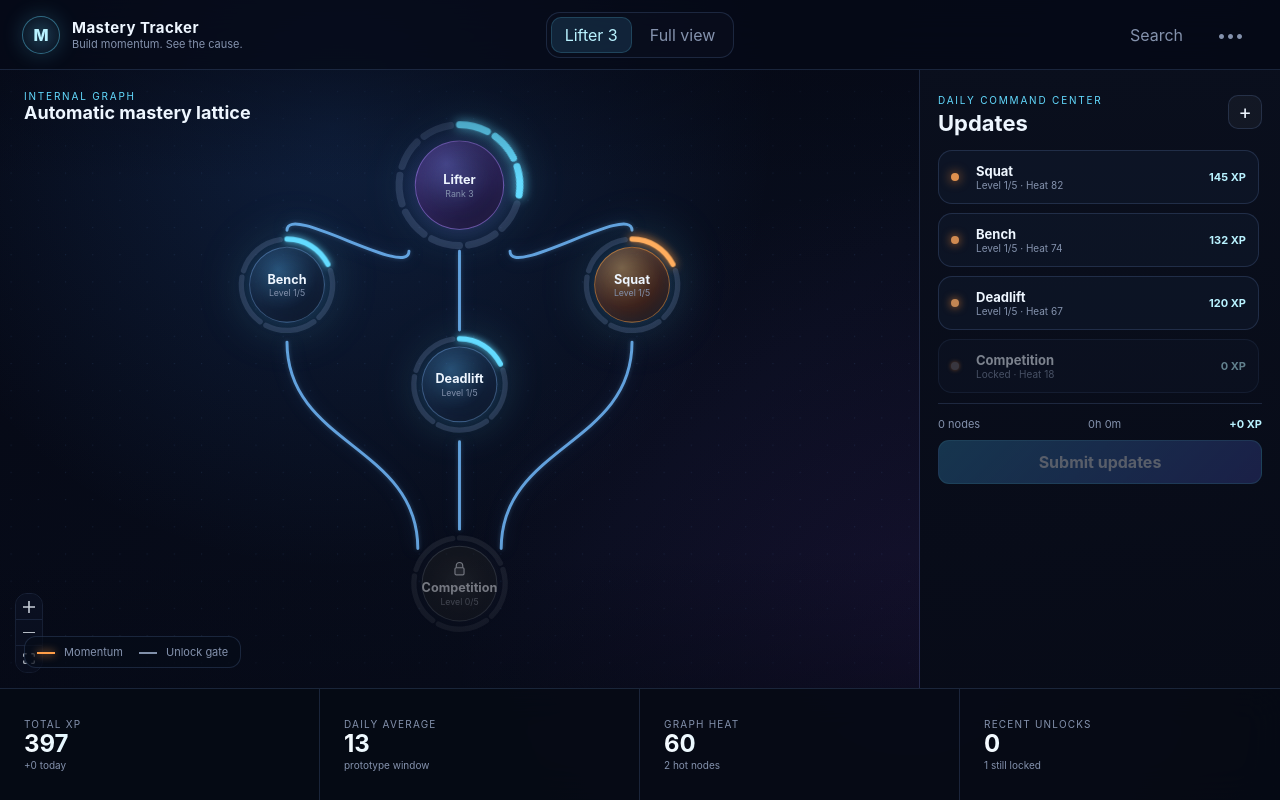
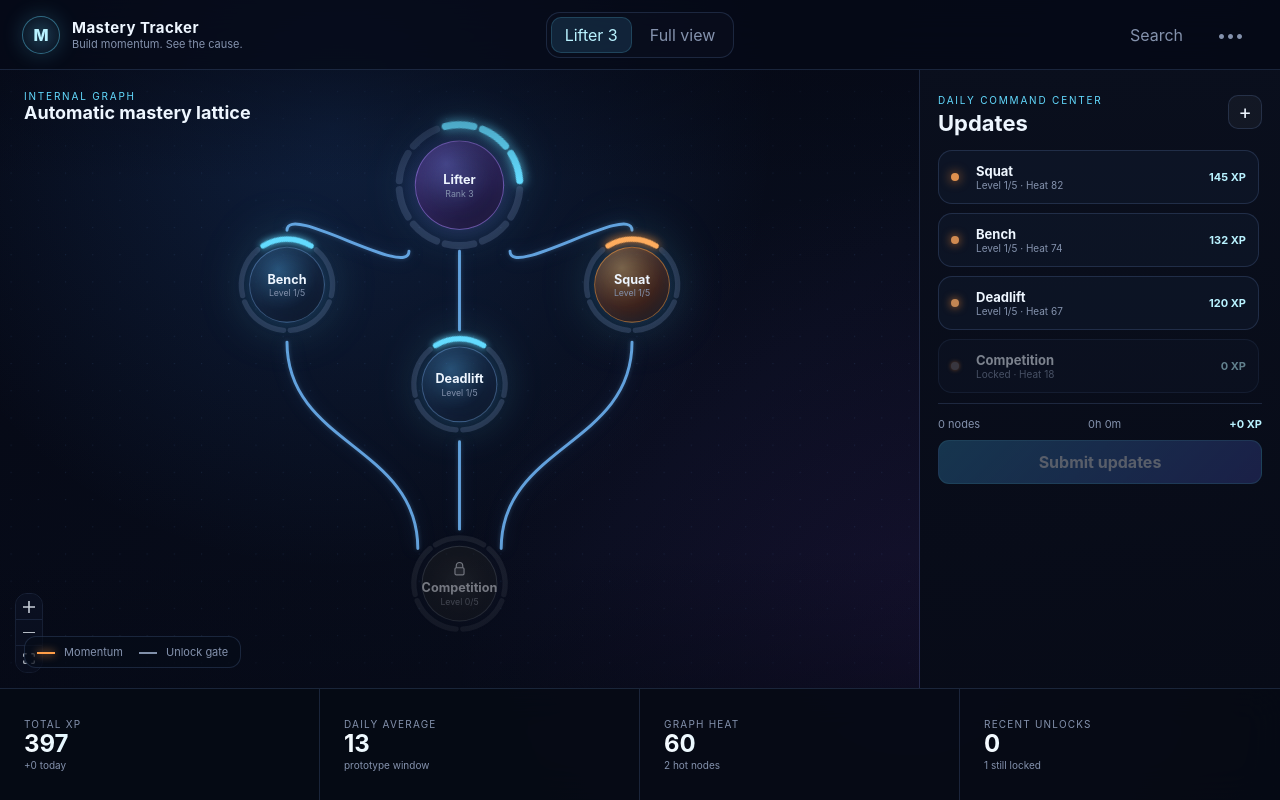
Before and after one commit to JudeaDumont/mastery-tracker, a React (Vite) app in the folder src/renderer/: page / in a window 1280 px wide. Built offline with nearby package versions, Linux system fonts and the light colour scheme.

Commit message:
refactor MasteryNode: improve ring-segment rendering logic, adjust rotation and dash calculations for better accuracy
Symetrical, but what if we push the bounds of line work

```diff
--- a/src/renderer/src/ui/MasteryNode.tsx
+++ b/src/renderer/src/ui/MasteryNode.tsx
@@ -60,12 +60,17 @@ function Ring({
   const radius = 47
   const circumference = 2 * Math.PI * radius
   const gap = 7
-  const segment = circumference / maxLevel
-  const dash = Math.max(1, segment - gap)
+  const sectorDegrees = 360 / maxLevel
+  const sectorLength = circumference / maxLevel
+  const dashLength = Math.max(1, sectorLength - gap)
+  const dashDegrees = (dashLength / circumference) * 360
 
   return (
     <svg className="level-ring" viewBox="0 0 112 112" aria-hidden="true">
-      {Array.from({ length: maxLevel }, (_, index) => (
+      {Array.from({ length: maxLevel }, (_, index) => {
+        const rotation = -90 - dashDegrees / 2 + index * sectorDegrees
+
+        return (
           <circle
             key={index}
             className={
@@ -74,11 +79,11 @@ function Ring({
             cx="56"
             cy="56"
             r={radius}
-          pathLength={circumference}
-          strokeDasharray={`${dash} ${circumference - dash}`}
-          transform={`rotate(${-90 + index * (360 / maxLevel)} 56 56)`}
+            strokeDasharray={`${dashLength} ${circumference - dashLength}`}
+            transform={`rotate(${rotation} 56 56)`}
           />
-      ))}
+        )
+      })}
     </svg>
   )
 }
```
Lines whose indentation alone changed are shown as unchanged.
